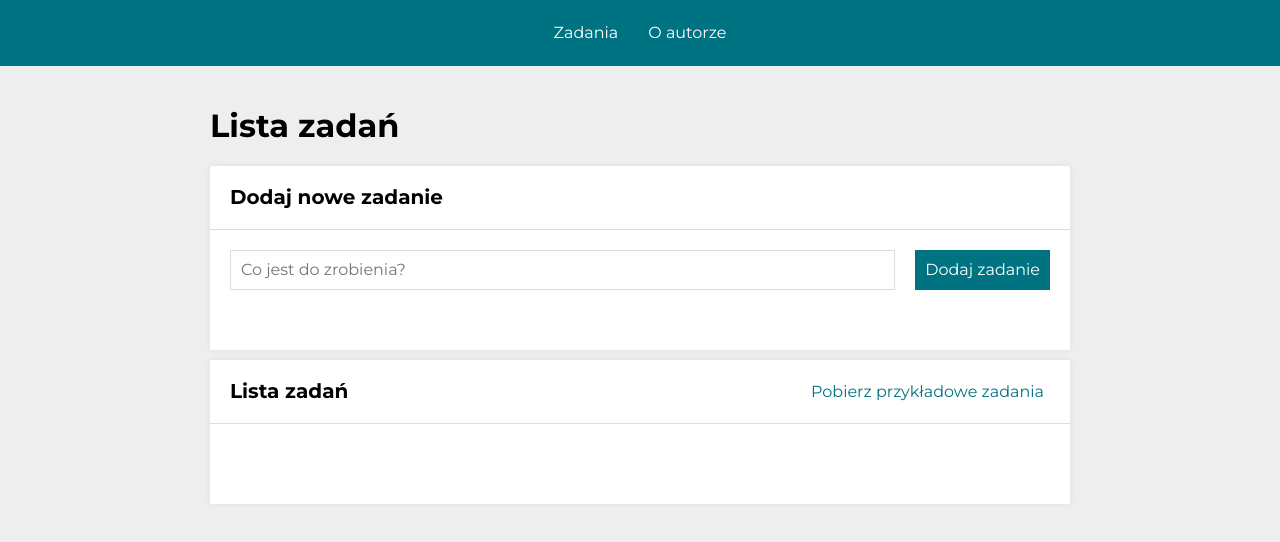
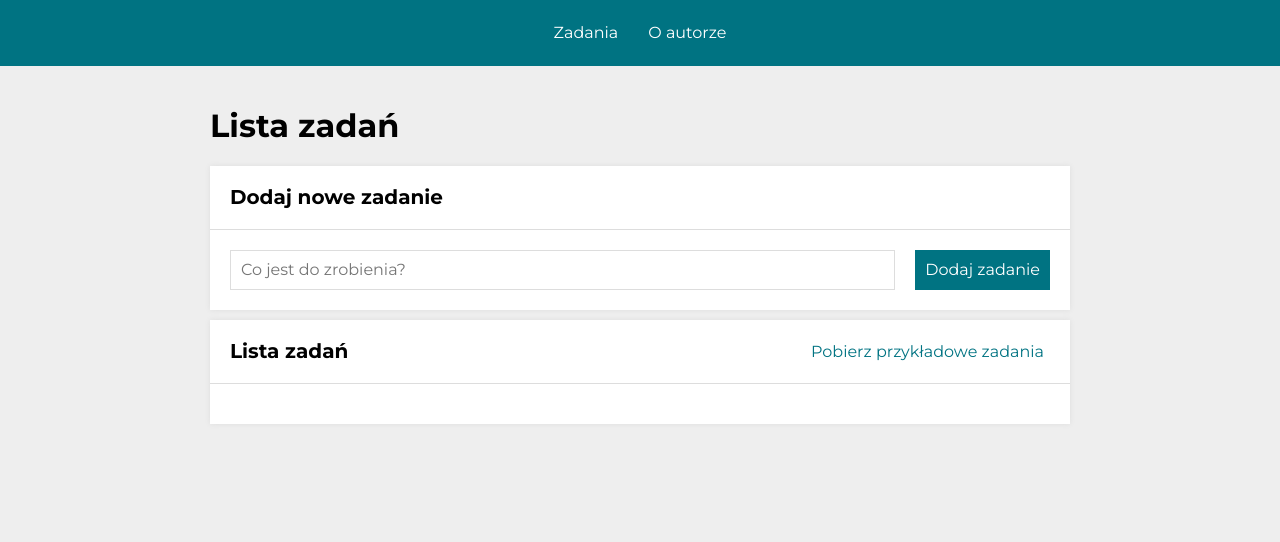
Before and after one commit to michal-owsiak/to-do-list, a React (Create React App) app: page /autor#/zadania in a window 1280 px wide. Shown: the top 542 px of the page. Built offline with nearby package versions, Linux system fonts and the light colour scheme.

Commit message:
components paddings refactored

```diff
--- a/src/common/Section/index.js
+++ b/src/common/Section/index.js
@@ -2,14 +2,13 @@ import {
   StyledSection,
   Header,
   Title,
-  DifferentContent
+  MainSectionContent
 } from "./styled";
 
 const Section = ({
   title,
   extraHeaderContent,
   mainSectionContent,
-  differentSectionContent
 }) => (
   <StyledSection>
     <Header>
@@ -18,12 +17,9 @@ const Section = ({
       </Title>
       {extraHeaderContent}
     </Header>
-    <div>
+    <MainSectionContent>
       {mainSectionContent}
-    </div>
-    <DifferentContent>
-      {differentSectionContent}
-    </DifferentContent>
+    </MainSectionContent>
   </StyledSection>
 );
 
--- a/src/common/Section/styled.js
+++ b/src/common/Section/styled.js
@@ -23,6 +23,6 @@ export const Title = styled.h1`
   margin: 0;
 `;
 
-export const DifferentContent = styled.div`
-  padding: 20px 40px;
+export const MainSectionContent = styled.div`
+  padding: 20px;
 `;
--- a/src/features/author/AuthorPage.js
+++ b/src/features/author/AuthorPage.js
@@ -6,7 +6,7 @@ export default () => (
     <Header title="O autorze" />
     <Section
       title="Michał Owsiak"
-      differentSectionContent={
+      mainSectionContent={
         <>
           <p>Hej! Jestem Michał.</p>
           <p>
--- a/src/features/tasks/TasksPage/Form/styled.js
+++ b/src/features/tasks/TasksPage/Form/styled.js
@@ -1,7 +1,7 @@
 import styled from "styled-components";
 
 export const StyledForm = styled.form`
-  padding: 20px;
+  padding: 0;
   display: grid;
   grid-template-columns: 1fr auto;
   grid-gap: 20px;
--- a/src/features/tasks/TasksPage/Tasklist/styled.js
+++ b/src/features/tasks/TasksPage/Tasklist/styled.js
@@ -1,7 +1,7 @@
 import styled, { css } from "styled-components";
 
 export const StyledTasks = styled.ul`
-  padding: 20px;
+  padding: 0;
   margin: 0;
 `;
 
```
